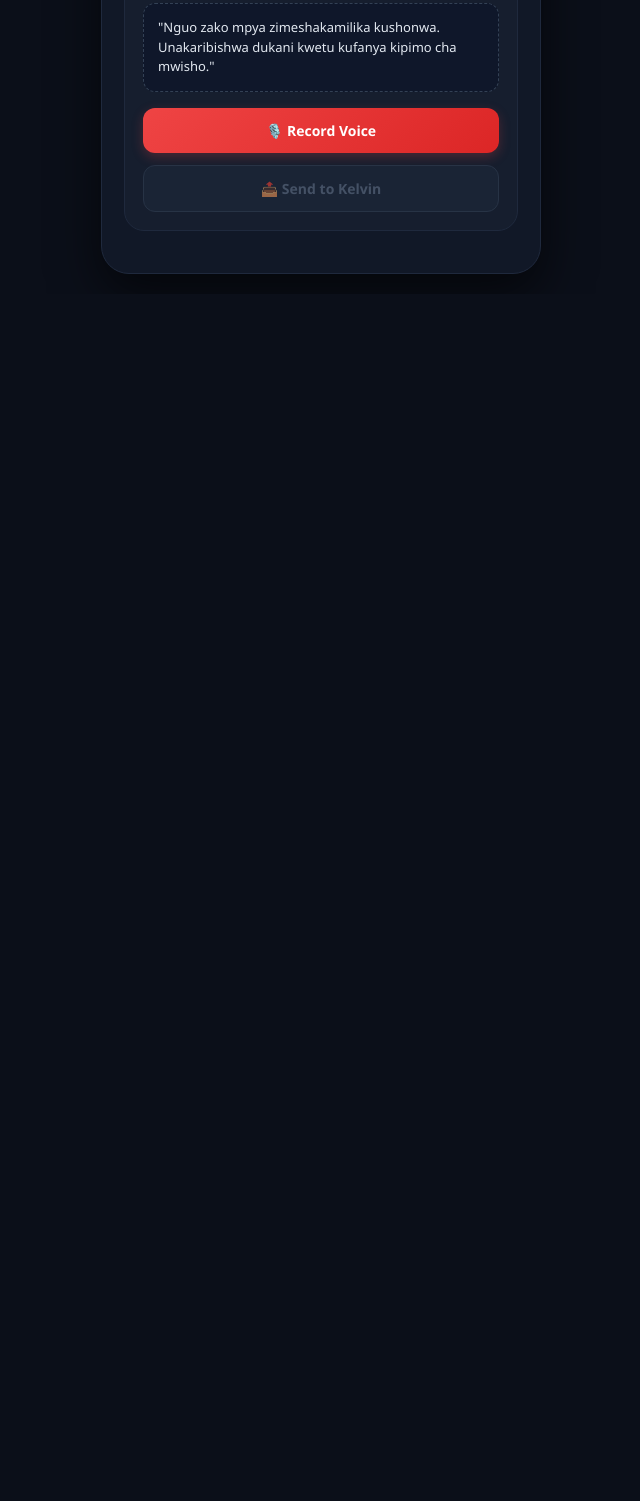
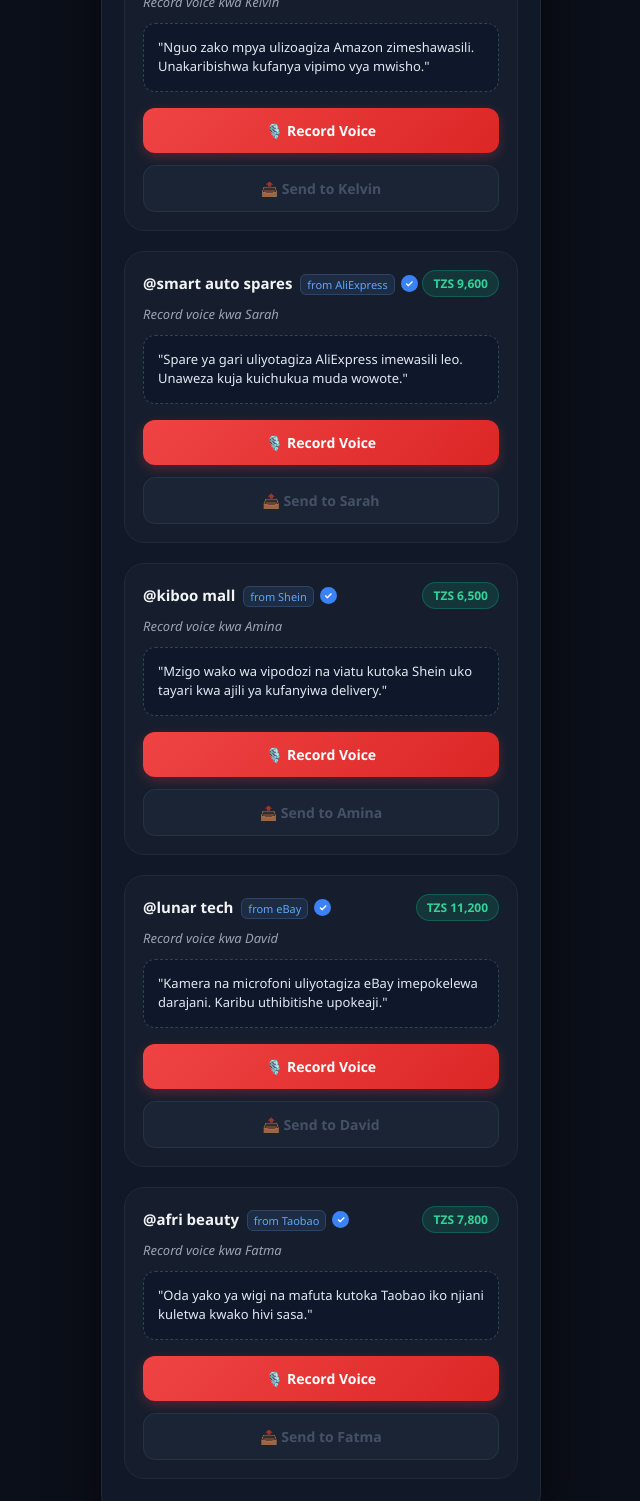
Before and after one commit to brizzypesa91-glitch/VoicePay, a plain HTML site: page index.html in a window 1280 px wide. Shown: the part 1020-2521 px from the top of the page, without its empty margins (319-959 px from the left). Before the commit the page ends 1314 px from the top, so only its background shows below. Drawn offline with Linux system fonts and the light colour scheme.

Commit message:
added user list and edited names

```diff
--- a/index.html
+++ b/index.html
@@ -10,6 +10,7 @@
 
 <div class="app-container">
 
+    <!-- Header Section -->
     <div class="header">
         <div class="logo">
             <span class="mic-icon">🎙️</span>
@@ -18,10 +19,12 @@
         <div class="profile-icon">👤</div>
     </div>
 
+    <!-- Intro Banner -->
     <div class="intro-banner">
         <span>✨ Record voice kutaka kufanya biashara na utume kwa wateja walipo.</span>
     </div>
 
+    <!-- Wallet / Salio Grid -->
     <div class="wallet-grid">
         <div class="wallet-card wallet-balance">
             <span>Salio la sasa</span>
@@ -33,19 +36,21 @@
         </div>
     </div>
 
+    <!-- TASK LIST SECTION -->
     <div class="tasks-container">
 
+        <!-- SUPPLIER 1 -->
         <div class="task-card">
             <div class="supplier-header">
                 <div class="supplier-info">
-                    <span class="supplier-name">@mark store</span>
+                    <span class="supplier-name">@max store <small class="store-source">from Alibaba</small></span>
                     <span class="verify-badge" title="Verified Supplier">✓</span>
                 </div>
-                <div class="price-tag">TZS 20,000</div>
+                <div class="price-tag">TZS 12,500</div>
             </div>
             <div class="task-instruction">Record voice kwa Messi</div>
             <div class="message-box">
-                "Mzigo wako upo tayari. Tembelea ofisi zetu ukachukue mzigo wako au piga simu tukuletee."
+                "Mzigo wako wa vifaa vya michezo kutoka Alibaba umewasili. Tafadhali thibitisha anwani yako tukuletee."
             </div>
             <div class="visualizer-container" id="visualizer-box-1">
                 <canvas id="visualizer-1"></canvas>
@@ -54,23 +59,24 @@
                 <button class="btn btn-primary" id="mainActionBtn-1" onclick="handleMainAction(1, 'Messi')">
                     🎙️ Record Voice
                 </button>
-                <button class="btn btn-send" id="sendBtn-1" onclick="handleSendAction(1, 'Messi', 'TZS 20,000')">
+                <button class="btn btn-send" id="sendBtn-1" onclick="handleSendAction(1, 'Messi', 'TZS 12,500')">
                     📤 Send to Messi
                 </button>
             </div>
         </div>
 
+        <!-- SUPPLIER 2 -->
         <div class="task-card">
             <div class="supplier-header">
                 <div class="supplier-info">
-                    <span class="supplier-name">@aggy electronics</span>
+                    <span class="supplier-name">@aggy electronics <small class="store-source">from Temu</small></span>
                     <span class="verify-badge" title="Verified Supplier">✓</span>
                 </div>
-                <div class="price-tag">TZS 15,000</div>
+                <div class="price-tag">TZS 8,400</div>
             </div>
             <div class="task-instruction">Record voice kwa Aggy</div>
             <div class="message-box">
-                "Habari Aggy, TV yako uliyoiagiza imewasili leo. Tafadhali thibitisha anwani yako tukuletee mzigo."
+                "Habari Aggy, smartwatch yako kutoka Temu imefika ofisini. Karibu ukague na uchukue mzigo wako."
             </div>
             <div class="visualizer-container" id="visualizer-box-2">
                 <canvas id="visualizer-2"></canvas>
@@ -79,23 +85,24 @@
                 <button class="btn btn-primary" id="mainActionBtn-2" onclick="handleMainAction(2, 'Aggy')">
                     🎙️ Record Voice
                 </button>
-                <button class="btn btn-send" id="sendBtn-2" onclick="handleSendAction(2, 'Aggy', 'TZS 15,000')">
+                <button class="btn btn-send" id="sendBtn-2" onclick="handleSendAction(2, 'Aggy', 'TZS 8,400')">
                     📤 Send to Aggy
                 </button>
             </div>
         </div>
 
+        <!-- SUPPLIER 3 -->
         <div class="task-card">
             <div class="supplier-header">
                 <div class="supplier-info">
-                    <span class="supplier-name">@brizzy fashion</span>
+                    <span class="supplier-name">@brizzy fashion <small class="store-source">from Amazon</small></span>
                     <span class="verify-badge" title="Verified Supplier">✓</span>
                 </div>
-                <div class="price-tag">TZS 35,000</div>
+                <div class="price-tag">TZS 14,800</div>
             </div>
             <div class="task-instruction">Record voice kwa Kelvin</div>
             <div class="message-box">
-                "Nguo zako mpya zimeshakamilika kushonwa. Unakaribishwa dukani kwetu kufanya kipimo cha mwisho."
+                "Nguo zako mpya ulizoagiza Amazon zimeshawasili. Unakaribishwa kufanya vipimo vya mwisho."
             </div>
             <div class="visualizer-container" id="visualizer-box-3">
                 <canvas id="visualizer-3"></canvas>
@@ -104,8 +111,112 @@
                 <button class="btn btn-primary" id="mainActionBtn-3" onclick="handleMainAction(3, 'Kelvin')">
                     🎙️ Record Voice
                 </button>
-                <button class="btn btn-send" id="sendBtn-3" onclick="handleSendAction(3, 'Kelvin', 'TZS 35,000')">
+                <button class="btn btn-send" id="sendBtn-3" onclick="handleSendAction(3, 'Kelvin', 'TZS 14,800')">
                     📤 Send to Kelvin
+                </button>
+            </div>
+        </div>
+
+        <!-- SUPPLIER 4 -->
+        <div class="task-card">
+            <div class="supplier-header">
+                <div class="supplier-info">
+                    <span class="supplier-name">@smart auto spares <small class="store-source">from AliExpress</small></span>
+                    <span class="verify-badge" title="Verified Supplier">✓</span>
+                </div>
+                <div class="price-tag">TZS 9,600</div>
+            </div>
+            <div class="task-instruction">Record voice kwa Sarah</div>
+            <div class="message-box">
+                "Spare ya gari uliyotagiza AliExpress imewasili leo. Unaweza kuja kuichukua muda wowote."
+            </div>
+            <div class="visualizer-container" id="visualizer-box-4">
+                <canvas id="visualizer-4"></canvas>
+            </div>
+            <div class="action-buttons">
+                <button class="btn btn-primary" id="mainActionBtn-4" onclick="handleMainAction(4, 'Sarah')">
+                    🎙️ Record Voice
+                </button>
+                <button class="btn btn-send" id="sendBtn-4" onclick="handleSendAction(4, 'Sarah', 'TZS 9,600')">
+                    📤 Send to Sarah
+                </button>
+            </div>
+        </div>
+
+        <!-- SUPPLIER 5 -->
+        <div class="task-card">
+            <div class="supplier-header">
+                <div class="supplier-info">
+                    <span class="supplier-name">@kiboo mall <small class="store-source">from Shein</small></span>
+                    <span class="verify-badge" title="Verified Supplier">✓</span>
+                </div>
+                <div class="price-tag">TZS 6,500</div>
+            </div>
+            <div class="task-instruction">Record voice kwa Amina</div>
+            <div class="message-box">
+                "Mzigo wako wa vipodozi na viatu kutoka Shein uko tayari kwa ajili ya kufanyiwa delivery."
+            </div>
+            <div class="visualizer-container" id="visualizer-box-5">
+                <canvas id="visualizer-5"></canvas>
+            </div>
+            <div class="action-buttons">
+                <button class="btn btn-primary" id="mainActionBtn-5" onclick="handleMainAction(5, 'Amina')">
+                    🎙️ Record Voice
+                </button>
+                <button class="btn btn-send" id="sendBtn-5" onclick="handleSendAction(5, 'Amina', 'TZS 6,500')">
+                    📤 Send to Amina
+                </button>
+            </div>
+        </div>
+
+        <!-- SUPPLIER 6 -->
+        <div class="task-card">
+            <div class="supplier-header">
+                <div class="supplier-info">
+                    <span class="supplier-name">@lunar tech <small class="store-source">from eBay</small></span>
+                    <span class="verify-badge" title="Verified Supplier">✓</span>
+                </div>
+                <div class="price-tag">TZS 11,200</div>
+            </div>
+            <div class="task-instruction">Record voice kwa David</div>
+            <div class="message-box">
+                "Kamera na microfoni uliyotagiza eBay imepokelewa darajani. Karibu uthibitishe upokeaji."
+            </div>
+            <div class="visualizer-container" id="visualizer-box-6">
+                <canvas id="visualizer-6"></canvas>
+            </div>
+            <div class="action-buttons">
+                <button class="btn btn-primary" id="mainActionBtn-6" onclick="handleMainAction(6, 'David')">
+                    🎙️ Record Voice
+                </button>
+                <button class="btn btn-send" id="sendBtn-6" onclick="handleSendAction(6, 'David', 'TZS 11,200')">
+                    📤 Send to David
+                </button>
+            </div>
+        </div>
+
+        <!-- SUPPLIER 7 -->
+        <div class="task-card">
+            <div class="supplier-header">
+                <div class="supplier-info">
+                    <span class="supplier-name">@afri beauty <small class="store-source">from Taobao</small></span>
+                    <span class="verify-badge" title="Verified Supplier">✓</span>
+                </div>
+                <div class="price-tag">TZS 7,800</div>
+            </div>
+            <div class="task-instruction">Record voice kwa Fatma</div>
+            <div class="message-box">
+                "Oda yako ya wigi na mafuta kutoka Taobao iko njiani kuletwa kwako hivi sasa."
+            </div>
+            <div class="visualizer-container" id="visualizer-box-7">
+                <canvas id="visualizer-7"></canvas>
+            </div>
+            <div class="action-buttons">
+                <button class="btn btn-primary" id="mainActionBtn-7" onclick="handleMainAction(7, 'Fatma')">
+                    🎙️ Record Voice
+                </button>
+                <button class="btn btn-send" id="sendBtn-7" onclick="handleSendAction(7, 'Fatma', 'TZS 7,800')">
+                    📤 Send to Fatma
                 </button>
             </div>
         </div>
@@ -114,6 +225,7 @@
 
 </div>
 
+<!-- Audio Player ya siri kwa ajili ya kusikilizia -->
 <audio id="audioPlayback" style="display: none;"></audio>
 
 <script src="script.js"></script>
--- a/style.css
+++ b/style.css
@@ -26,6 +26,7 @@ body {
 /* Header & Logo */
 .header {
     display: flex;
+
     justify-content: space-between;
     align-items: center;
     padding-bottom: 18px;
@@ -314,3 +315,15 @@ canvas {
     50% { opacity: 0.75; }
     100% { opacity: 1; }
 }
+
+/* Styling ya Chanzo cha Duka (e.g. from Alibaba) */
+.store-source {
+    font-size: 11px;
+    color: #60a5fa;
+    font-weight: 400;
+    margin-left: 4px;
+    background: rgba(96, 165, 250, 0.1);
+    padding: 2px 6px;
+    border-radius: 6px;
+    border: 1px solid rgba(96, 165, 250, 0.2);
+}
```
